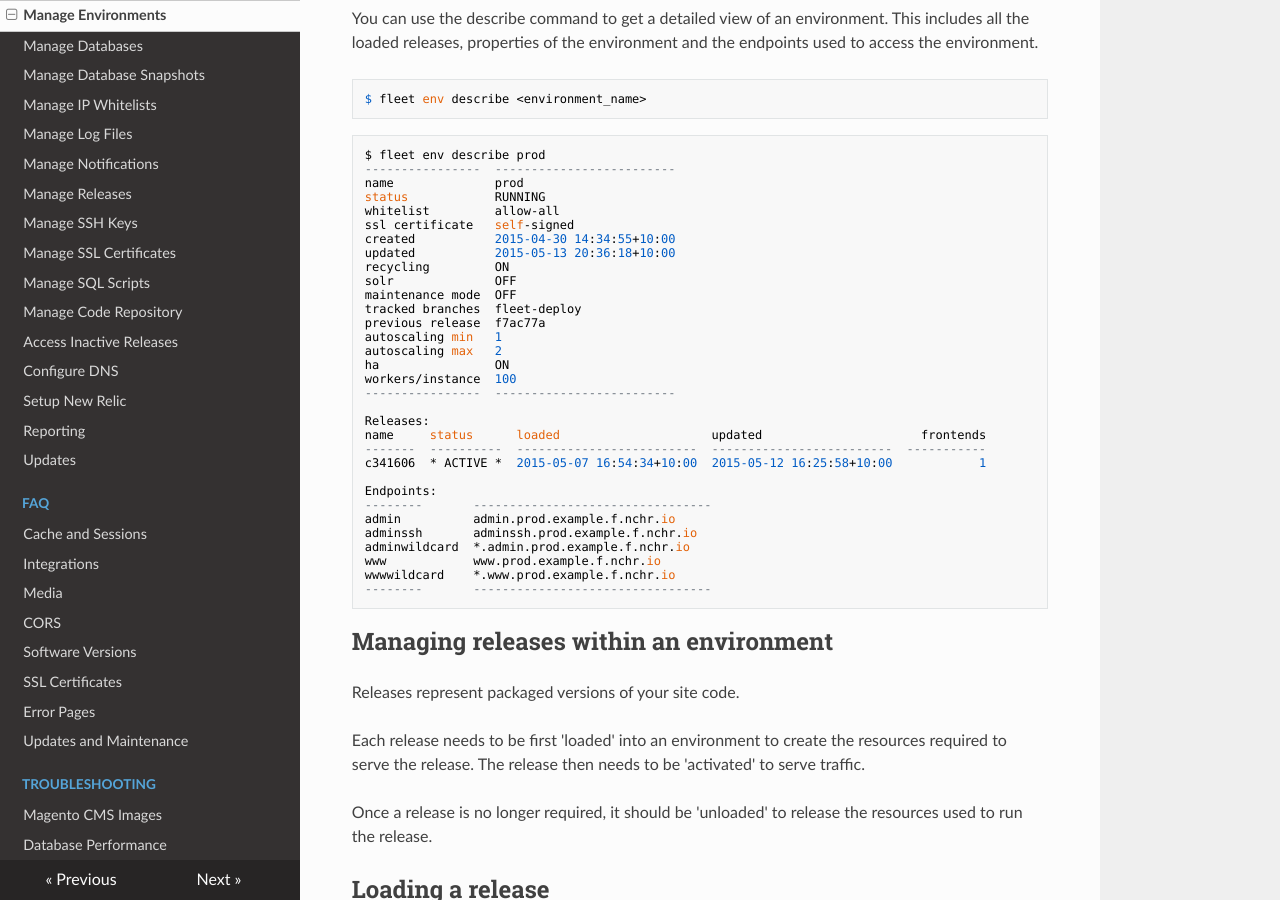
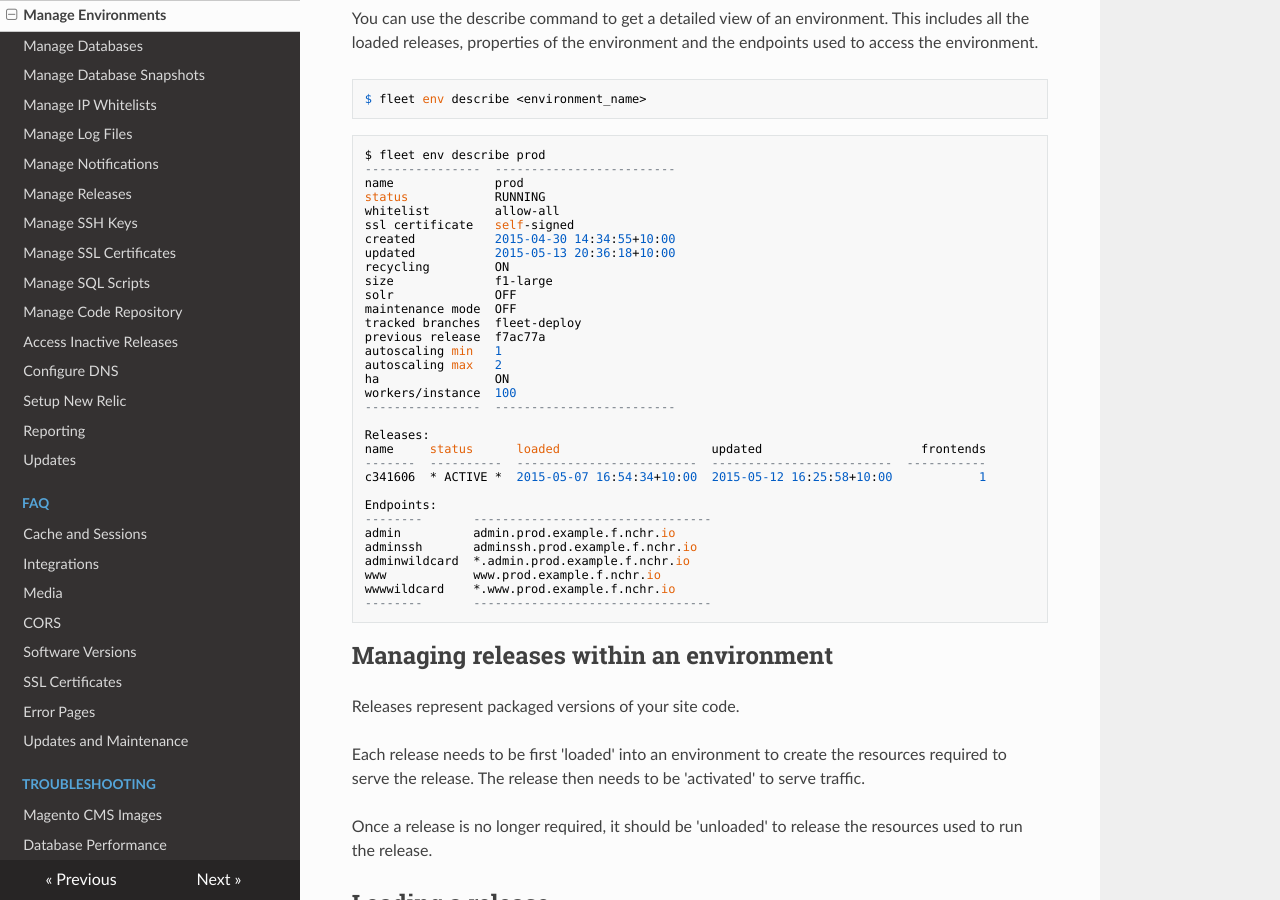
Before and after one commit to anchor/fleet-magento-docs, an MkDocs documentation site: the page built from docs/how-to/manage-environments.md, in a window 1280 px wide and 900 px high, scrolled down 1244 px. Built offline with MkDocs 1.6.1, drawn with Linux system fonts in a browser that asks for light colours; nearby versions of some CDN libraries; old or Windows-style settings are respelled for this version of MkDocs.

Commit message:
Update manage-environment with new size option

````diff
--- a/docs/how-to/manage-environments.md
+++ b/docs/how-to/manage-environments.md
@@ -11,7 +11,7 @@ Environments can be created either as a copy of an existing environment, or as a
 You can also specify a specific snapshot to be used to seed the database for the environment.
 
 ```
-$ fleet env create [--snapshot SNAPSHOT | --no-snapshot] [--source-environment ENVIRONMENT | --no-source-environment] [--ssl-certificate CERT] [--whitelist WHITELIST] [--ha | --no-ha] NAME
+$ fleet env create [--snapshot SNAPSHOT | --no-snapshot] [--source-environment ENVIRONMENT | --no-source-environment] [--ssl-certificate CERT] [--whitelist WHITELIST] [--ha | --no-ha] [--size SIZE] NAME
 ```
 
 To create an environment 'staging' as a copy of 'prod' with the latest snapshot of 'prod'
@@ -73,6 +73,7 @@ ssl certificate   self-signed
 created           2015-04-30 14:34:55+10:00
 updated           2015-05-13 20:36:18+10:00
 recycling         ON
+size              f1-large
 solr              OFF
 maintenance mode  OFF
 tracked branches  fleet-deploy
````
